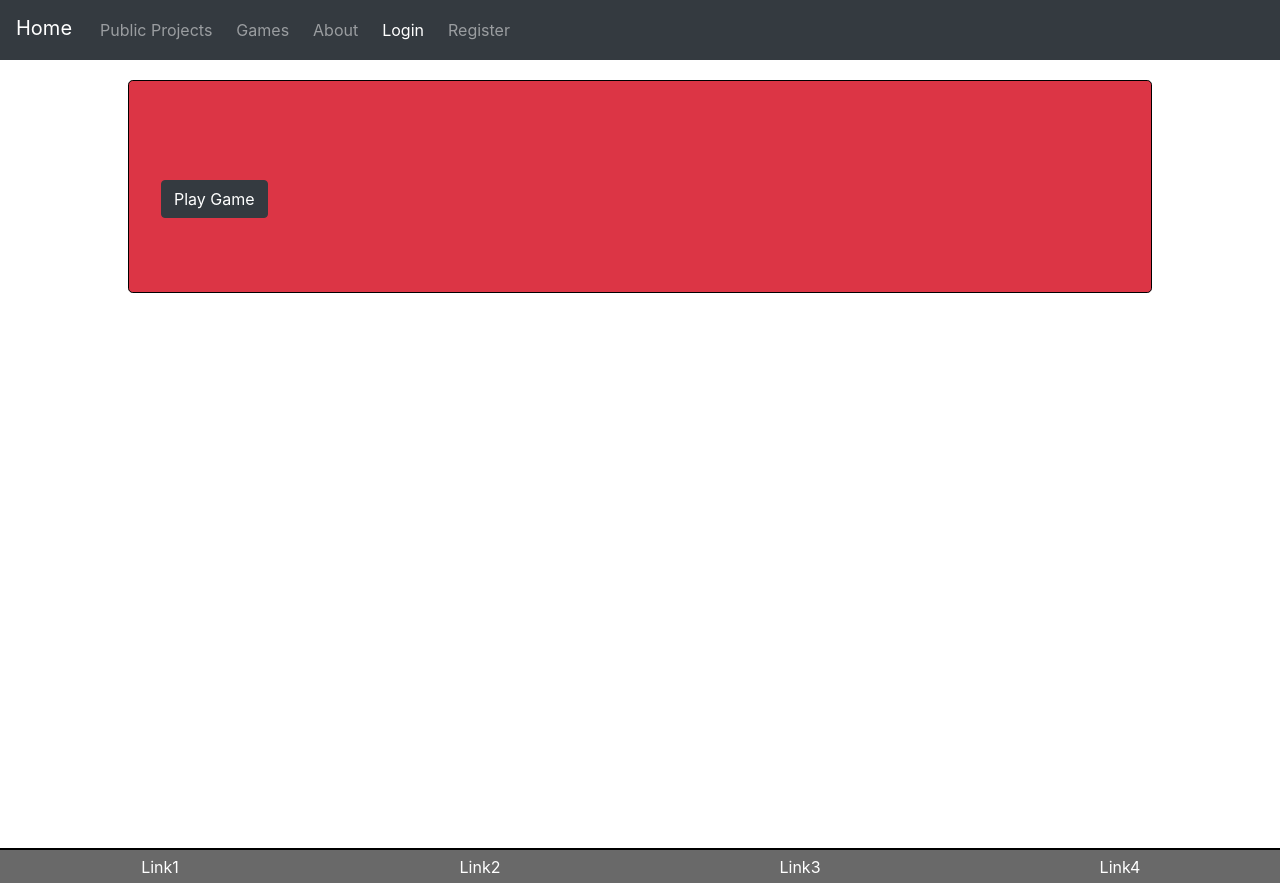
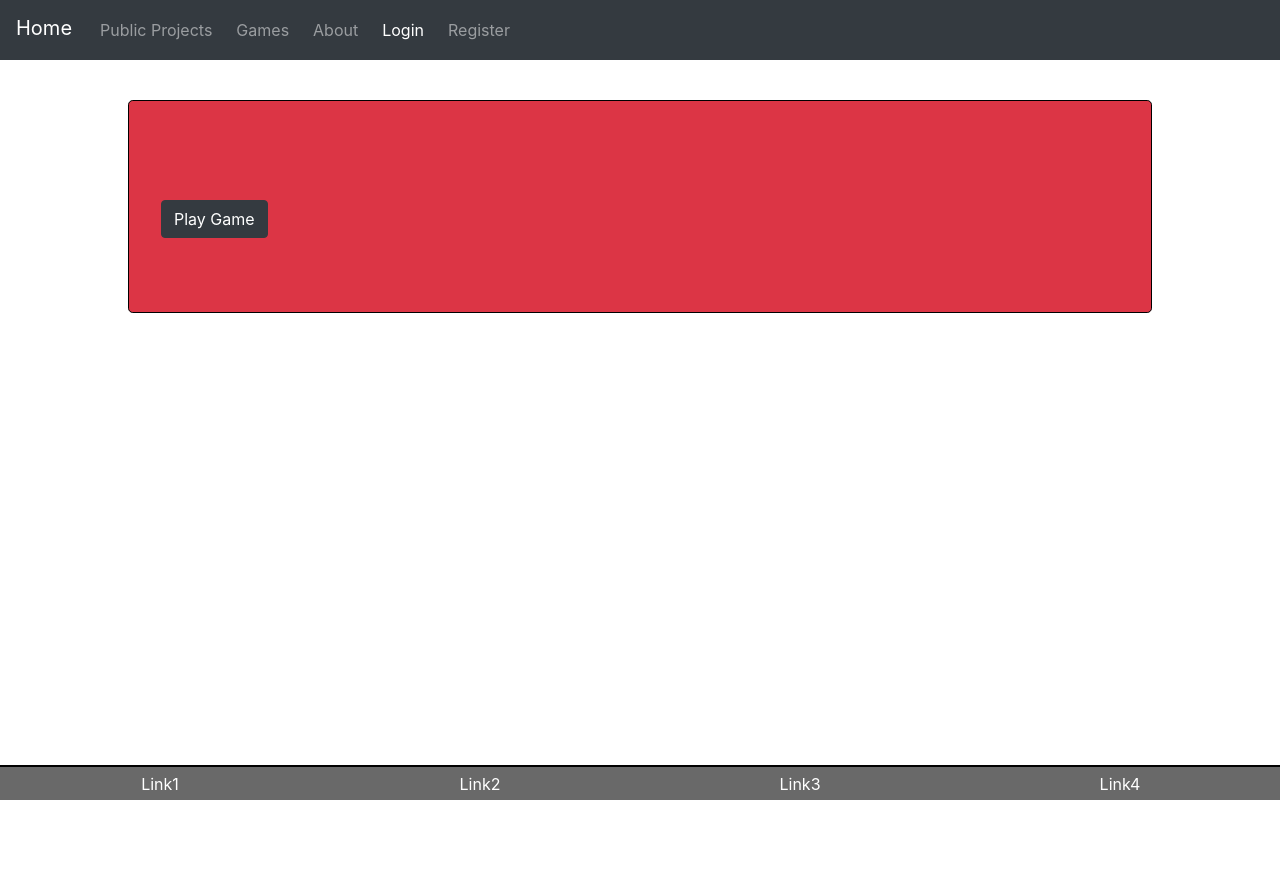
Before and after one commit to M-Aguilar/PS, a Django app: template games/templates/games/game.html in a window 1280 px wide. After the commit the page ends 800 px from the top, so only its background shows below. Run offline with Django 3.2, Linux system fonts and the light colour scheme; the template is opened without the code that fills it, so the values that code supplies are empty; some libraries are stand-ins or nearby versions.

Commit message:
Fixed. Footer. The end of an era.

```diff
--- a/geography/templates/geography/projects.html
+++ b/geography/templates/geography/projects.html
@@ -53,7 +53,7 @@
     <div class="card-header light-g p-1">
       <h5 class="card-title">
         <div class="d-inline">
-          <div class="float-left project">
+          <div class="float-left project my-2">
             <a class="text-secondary mr-2" href="{% url 'project' project.id %}">{{ project }}</a>
           </div>
           <div class="float-right my-1">
--- a/main/static/main/basestyle.css
+++ b/main/static/main/basestyle.css
@@ -2,19 +2,22 @@ html,body {
 	height:100%;
 	margin:0;
 	padding:0;
+	position:relative;
 }
 
 div.main-container {
-	height: 100vh;
+	position:absolute;
+	min-height: 100%;
+	top:0px;
 	width: 100%;
 	margin:0;
 	padding:0;
 }
 
 div.scope {
-	min-height:80vh;
 	width:80vw;
-	margin: 20px 20px 10vw 10vw;
+	margin: 5vh 10vw 5vh 10vw;
+	padding-bottom: 10px;
 }
 
 nav.navbar {
@@ -46,7 +49,7 @@ a.nav-link {
 @media screen and (max-width: 768px) {
 	div.scope {
 		width:98vw;
-		margin: 10px 0 1vw 1vw;
+		margin: 2vh 1vw 0 1vw;
 	}
 
 }
@@ -58,8 +61,9 @@ a.nav-link {
 
 }
 
-.footer footer {
-	position: relative;
+div.footer footer {
+	position: absolute;
+	bottom:0;
 	height:35px;
 	width:100vw;
 	display:flex;
```
